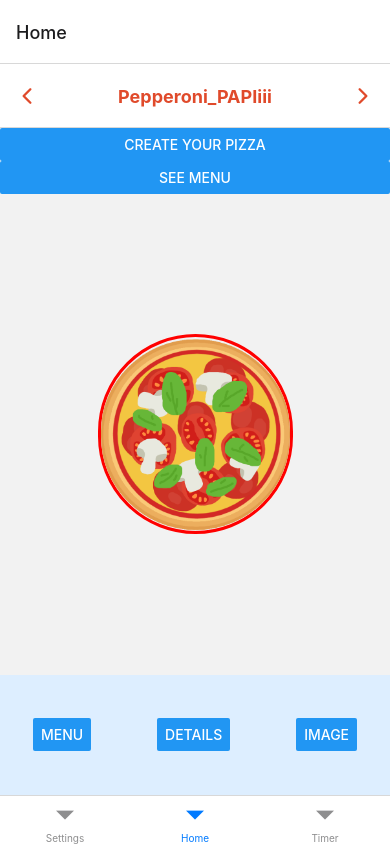
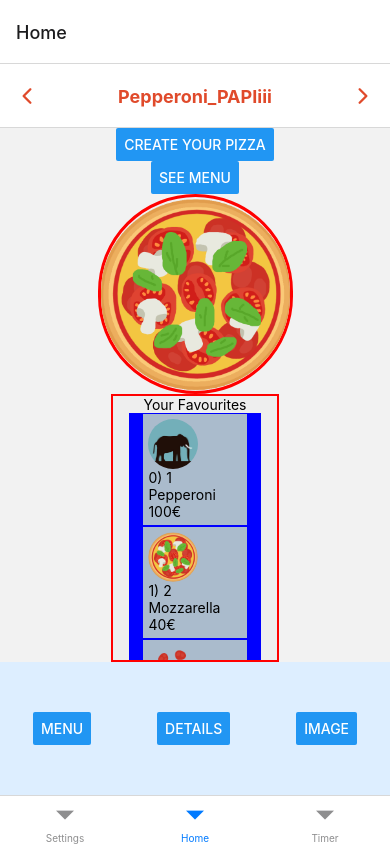
Before and after one commit to marikadu/Mobile-Programming-Project, a React Native app: screen /Home in a window 390 px wide. Built offline with nearby package versions, Linux system fonts and the light colour scheme.

Commit message:
Update PepperoniPals.js
Homepage Menu additional features - buttons and list

```diff
--- a/components/PepperoniPals.js
+++ b/components/PepperoniPals.js
@@ -1,20 +1,62 @@
-import React from 'react';
-import {Button, View, Image, StyleSheet } from 'react-native';
+import React, {useState} from 'react';
+import {Button, Text, View, FlatList, Image, StyleSheet, TouchableOpacity } from 'react-native';
 
 // Import the components
 import NavButtons from './NavButtons.js';
 
 // const PepperoniPalsView = ({route, navigation}) =>{
   const PepperoniPalsView = (props) =>{
+
+
+    ////////////////IMPLEMENT THE DATABASE HERE ///////////////////
+    const [newPizza, setPizza]=useState("");
+    const [updateId, setUpdateId]=useState(0);
+    const [pizzaList, addFish]=useState([
+      {"id":1, "type":"Pepperoni", "price":100, image: require('../assets/misc.png') },
+      {"id":2, "type":"Mozzarella", "price":40, image: require('../assets/pizza_pngs/everything_pizza.png') },
+      {"id":3, "type":"Four Cheeses", "price":90, image: require('../assets/pizza_pngs/topping_pepperoni.png') }]);
+
+    const selectItemToUpdate=(id)=>{
+      setUpdateId(id);
+      setPizza(pizzaList[id].type);
+      props.navigation.navigate("Details", {pizza:pizzaList[id]});
+    }
+    const renderPizza=(item)=>{
+      return(
+        <TouchableOpacity activeOpacity={0.8} onPress={()=>selectItemToUpdate(item.index)}>
+          <View style={styles.listItemStyle}>
+            {/* Below is the Image for the menu  */}
+            <Image source={item.item.image} style={styles.pizzaImage}/>
+            <Text>{item.index}) {item.item.id} {item.item.type} {item.item.price}€</Text>
+          </View>
+        </TouchableOpacity>
+      );
+
+    }
+
+    /// ////////////////END OF THE IMPLEMENTATION HERE ///////////////////
+
     return (
       <View style={{flex:1}}>
+
+        <View style={{ flex: 8, alignItems: 'center', justifyContent: 'center' }}>
         <Button onPress={()=> props.navigation.navigate("Dough")} title="Create your Pizza"/>
         <Button onPress={()=> props.navigation.navigate("Menu")} title="See Menu"/>
-        <View style={{ flex: 8, alignItems: 'center', justifyContent: 'center' }}>
           <View style={styles.imageContainer}>
           <Image source={require('../assets/pizza_pngs/everything_pizza.png')}
               style={styles.image} resizeMode='cover'/>
           </View>
+
+          {/* /////// DATABASE FLATLIST HERE /////// */}
+          <View style={{flex:1}}>
+          <View style={styles.listStyle}>
+          <Text>Your Favourites</Text>
+            <FlatList style={styles.flatliststyle}
+              data={pizzaList}
+              renderItem={renderPizza}
+            />
+          </View>
+      </View>
         </View>
         {/* <NavButtons params={props.params}/> */}
         {/* <NavButtons navigation={navigation} route = {route}/> */}
@@ -43,6 +85,32 @@ import NavButtons from './NavButtons.js';
       alignItems:"center",
       justifyContent:"space-around",
     },
+    listItemStyle:{
+      borderWidth:1,
+      borderColor:"blue",
+      padding:5,
+      backgroundColor:"#abc",
+      width:"80%",
+      alignSelf:"center",
+    },
+    listStyle:{
+      flex:8,
+      alignItems:"center",
+      backgroundColor:"#eee",
+      borderColor:"red",
+      borderWidth:2,
+      width:"100%",
+    },
+    flatliststyle:{
+      width:'80%',
+      backgroundColor:'blue',
+    },
+    pizzaImage: {
+      width: 50,
+      height: 50,
+      marginRight: 10, // Space between image and text
+      borderRadius: 25, // Rounded images
+    },
   });
 
   export default PepperoniPalsView;
```
